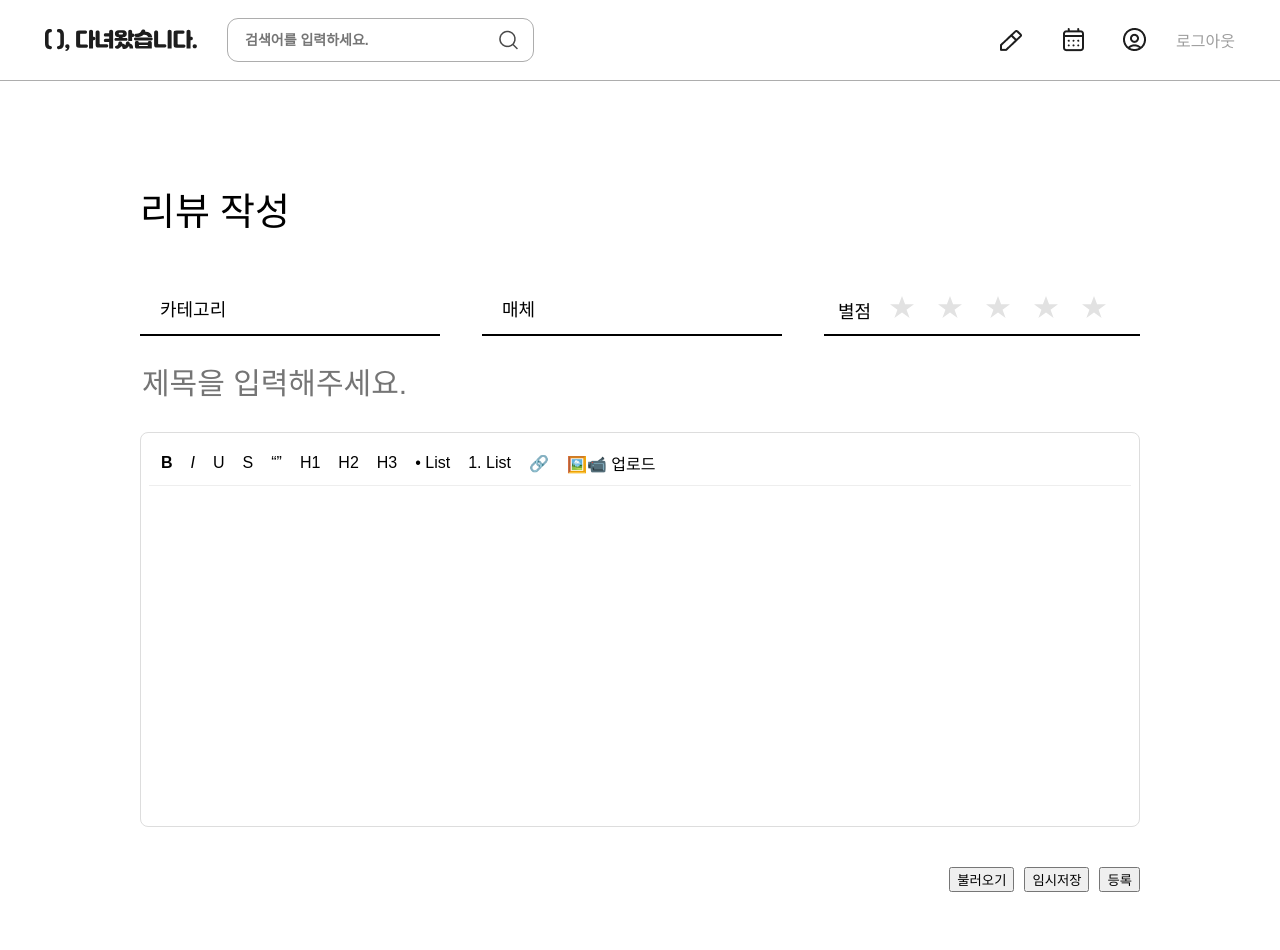
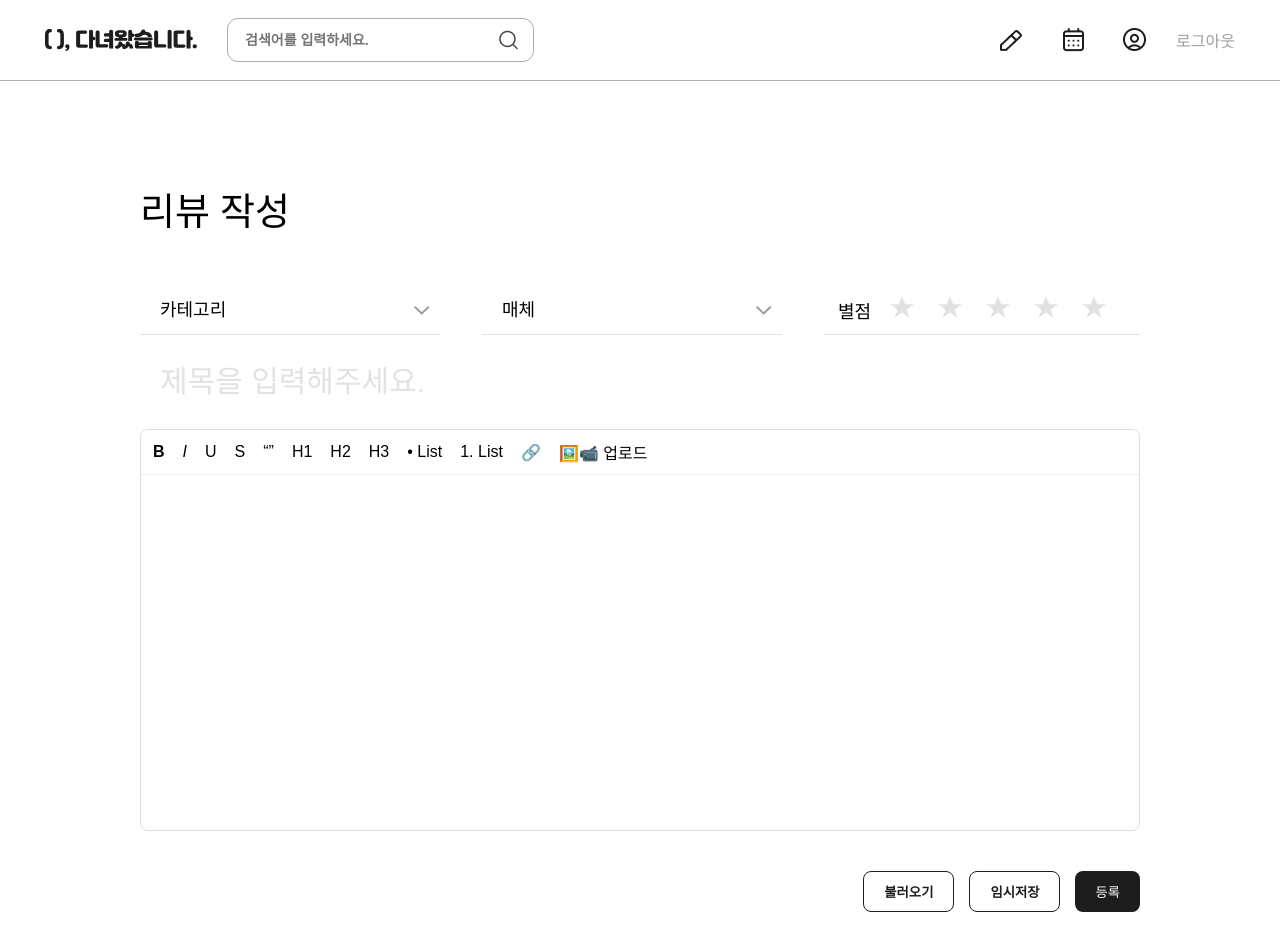
Before and after one commit to potato-club/Went-Frontend, a React (Create React App) app: page /write in a window 1280 px wide. Built offline with nearby package versions, Linux system fonts and the light colour scheme; no server answers; a web font is replaced by a local one.

Commit message:
style: 작성 페이지 퍼블리싱 완료

```diff
--- a/src/components/TiptapEditor/index.tsx
+++ b/src/components/TiptapEditor/index.tsx
@@ -25,6 +25,12 @@ const TiptapEditor = ({ content, onChange }: TiptapEditorProps) => {
       TextAlign.configure({ types: ["heading", "paragraph"] }),
     ],
     content,
+    editorProps: {
+      attributes: {
+        class: "ProseMirror",
+        "data-placeholder": "내용을 입력하세요...",
+      },
+    },
     onUpdate: ({ editor }) => {
       onChange(editor.getHTML());
     },
@@ -75,10 +81,9 @@ const TiptapEditor = ({ content, onChange }: TiptapEditorProps) => {
       editor.commands.insertContent(videoTag);
     }
 
-    e.target.value = ""; // 동일 파일 재업로드 허용을 위해 초기화
+    e.target.value = ""; // 동일 파일 재업로드 허용
   };
 
-  // ✅ 파일 업로드 함수 (form-data 방식)
   const uploadFile = async (file: File): Promise<string | null> => {
     try {
       const formData = new FormData();
@@ -88,7 +93,7 @@ const TiptapEditor = ({ content, onChange }: TiptapEditorProps) => {
         headers: { "Content-Type": "multipart/form-data" },
       });
 
-      return res.data.url; // 백엔드 응답에서 업로드된 파일 URL
+      return res.data.url;
     } catch (err) {
       console.error("❌ 파일 업로드 실패:", err);
       alert("파일 업로드 중 오류가 발생했습니다.");
@@ -163,24 +168,22 @@ const TiptapEditor = ({ content, onChange }: TiptapEditorProps) => {
         />
       </Toolbar>
 
-      <EditorContent editor={editor} />
+      <EditorContentWrapper onClick={() => editor?.commands.focus()}>
+        <EditorContent editor={editor} />
+      </EditorContentWrapper>
     </EditorWrapper>
   );
 };
 
 export default TiptapEditor;
 
-// =================== Styled ===================
-
 const EditorWrapper = styled.div`
+  display: flex;
+  flex-direction: column;
+  height: 400px; /* 에디터 전체 높이 고정 */
   border: 1px solid #ddd;
   border-radius: 8px;
-  padding: 8px;
-  .ProseMirror {
-    min-height: 300px;
-    padding: 16px;
-    outline: none;
-  }
+  overflow: hidden;
 `;
 
 const Toolbar = styled.div`
@@ -188,6 +191,7 @@ const Toolbar = styled.div`
   gap: 6px;
   border-bottom: 1px solid #eee;
   padding: 6px;
+  background-color: white;
 
   button {
     background: none;
@@ -202,3 +206,24 @@ const Toolbar = styled.div`
     }
   }
 `;
+
+const EditorContentWrapper = styled.div`
+  flex: 1;
+  overflow-y: auto;
+
+  .ProseMirror {
+    padding: 16px;
+    outline: none;
+    min-height: 100%;
+    height: 100%;
+    cursor: text;
+    box-sizing: border-box;
+
+    display: block;
+
+    &:empty::before {
+      content: attr(data-placeholder);
+      color: #aaa;
+    }
+  }
+`;
--- a/src/pages/WritePage/index.tsx
+++ b/src/pages/WritePage/index.tsx
@@ -62,9 +62,9 @@ const WritePage = () => {
       <TiptapEditor content={editorContent} onChange={setEditorContent} />
 
       <ButtonBox>
-        <button>불러오기</button>
-        <button>임시저장</button>
-        <button onClick={handleSubmit}>등록</button>
+        <WhiteButton>불러오기</WhiteButton>
+        <WhiteButton>임시저장</WhiteButton>
+        <BlackButton onClick={handleSubmit}>등록</BlackButton>
       </ButtonBox>
     </Container>
   );
@@ -102,29 +102,15 @@ const Select = styled.select`
   font-size: 18px;
   font-weight: 500;
   border: none;
-  border-bottom: 2px solid black;
-  background: none;
+  border-bottom: 1px solid #e2e2e2;
+  background: url("arrow-down-gray.svg") no-repeat right 10px center;
+  background-size: 16px;
   appearance: none;
+  -webkit-appearance: none;
+  -moz-appearance: none;
   padding: 0 20px;
+  outline: none;
 `;
-
-// const Category = styled.div`
-//   border-bottom: 2px solid black;
-//   font-size: 22px;
-//   font-style: normal;
-//   font-weight: 500;
-//   line-height: normal;
-//   width: 30%;
-// `;
-
-// const Media = styled.div`
-//   border-bottom: 2px solid black;
-//   font-size: 22px;
-//   font-style: normal;
-//   font-weight: 500;
-//   line-height: normal;
-//   width: 30%;
-// `;
 
 const StarWrapper = styled.div`
   display: flex;
@@ -134,7 +120,7 @@ const StarWrapper = styled.div`
   font-size: 18px;
   font-weight: 500;
   border: none;
-  border-bottom: 2px solid black;
+  border-bottom: 1px solid #e2e2e2;
   background: none;
   appearance: none;
   padding: 8px;
@@ -158,14 +144,18 @@ const StarButton = styled.button`
 `;
 
 const Input = styled.input`
-  width: 100%;
+  width: 96%;
   border: none;
   font-size: 30px;
   font-style: normal;
-  font-weight: 500;
   line-height: normal;
-  /* padding: 10px;   */
+  padding: 0 2%;
   margin: 30px 0;
+  outline: none;
+
+  &::placeholder {
+    color: #e2e2e2;
+  }
 `;
 
 const ButtonBox = styled.div`
@@ -173,5 +163,24 @@ const ButtonBox = styled.div`
   padding: 40px 0;
 
   display: flex;
-  gap: 10px;
+  gap: 15px;
 `;
+
+const WhiteButton = styled.button`
+  background-color: #fff;
+  color: #1d1d1d;
+  border: 1px solid #1d1d1d;
+  padding: 10px 20px;
+  border-radius: 8px;
+  cursor: pointer;
+  font-weight: bold;
+`;
+
+const BlackButton = styled.button`
+  background-color: #1d1d1d;
+  color: #fff;
+  border: none;
+  padding: 10px 20px;
+  border-radius: 8px;
+  cursor: pointer;
+`;
```
Also changed, not shown: public/arrow-down-gray.svg (added), src/asset/arrow-down-gray.svg (added).
